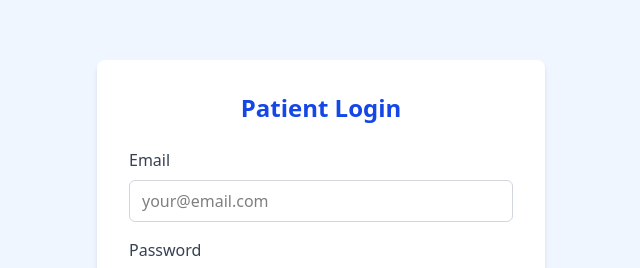
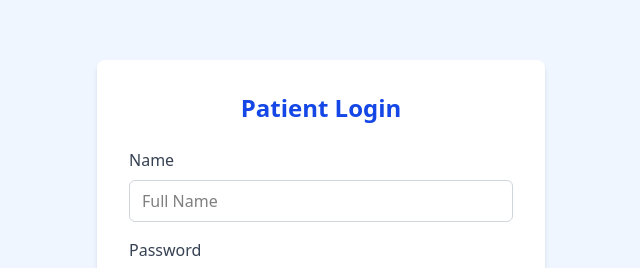
Before and after one commit to BrilliantKimari/Medi_chain-Frontend, a React (Vite) app in the folder medichain-frontend/: page /login in a window 1280 px wide. Shown: the part 166-434 px from the top of the page, without its empty margins (319-959 px from the left). Built offline with nearby package versions, Linux system fonts and the light colour scheme.

Commit message:
Replaced email input with Full Name

```diff
--- a/medichain-frontend/src/pages/PatientLogin.jsx
+++ b/medichain-frontend/src/pages/PatientLogin.jsx
@@ -3,13 +3,12 @@ import { useNavigate } from "react-router-dom";
 
 export default function PatientLogin() {
   const navigate = useNavigate();
-  const [loginData, setLoginData] = useState({ email: "", password: "" });
+  const [loginData, setLoginData] = useState({ name: "", password: "" });
 
   const handleLogin = (e) => {
     e.preventDefault();
     console.log("Login Data:", loginData);
 
-    // TODO: Replace with real authentication
     navigate("/patient-dashboard");
   };
 
@@ -19,13 +18,13 @@ export default function PatientLogin() {
         <h1 className="text-2xl font-bold text-center text-blue-700 mb-6">Patient Login</h1>
         <form onSubmit={handleLogin}>
           <div className="mb-4">
-            <label className="block text-gray-700 mb-2">Email</label>
+            <label className="block text-gray-700 mb-2">Name</label>
             <input
-              type="email"
-              value={loginData.email}
-              onChange={(e) => setLoginData({ ...loginData, email: e.target.value })}
+              type="text"
+              value={loginData.name}
+              onChange={(e) => setLoginData({ ...loginData, name: e.target.value })}
               className="w-full px-3 py-2 border border-gray-300 rounded-md focus:outline-none focus:ring-2 focus:ring-blue-500"
-              placeholder="your@email.com"
+              placeholder="Full Name"
               required
             />
           </div>
```
